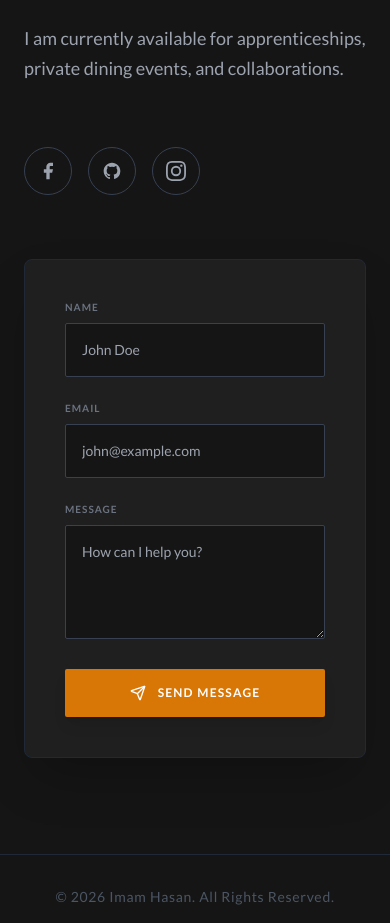
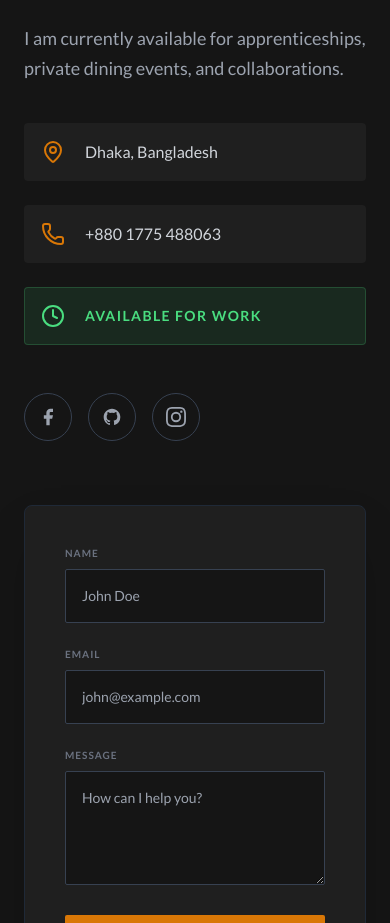
Before and after one commit to 1ImamHasan/chefPortfolio, a React (Vite) app: page / in a window 390 px wide. Shown: the part 6580-7503 px from the top of the page. Built offline with nearby package versions, Linux system fonts and the light colour scheme; a web font is replaced by a local one.

Commit message:
ui: add location, phone, availability badge to contact section

```diff
--- a/src/components/Contact.jsx
+++ b/src/components/Contact.jsx
@@ -1,6 +1,6 @@
 import { useState, useRef } from 'react'
 import emailjs from '@emailjs/browser'
-import { Mail, Phone, Send, CheckCircle, XCircle } from 'lucide-react'
+import { MapPin, Phone, Send, CheckCircle, XCircle, Clock } from 'lucide-react'
 import { siteConfig } from '../data/config'
 
 const FacebookIcon = () => (
@@ -52,6 +52,18 @@ export default function Contact() {
               I am currently available for apprenticeships, private dining events, and collaborations.
             </p>
             <div className="space-y-6">
+              <div className="flex items-center space-x-5 text-gray-300 p-4 bg-[#1f1f1f] rounded border border-transparent">
+                <MapPin className="text-brand-gold w-6 h-6 flex-shrink-0" />
+                <span className="font-sans">Dhaka, Bangladesh</span>
+              </div>
+              <div className="flex items-center space-x-5 text-gray-300 p-4 bg-[#1f1f1f] rounded border border-transparent">
+                <Phone className="text-brand-gold w-6 h-6 flex-shrink-0" />
+                <span className="font-sans">+880 1775 488063</span>
+              </div>
+              <div className="flex items-center space-x-5 text-green-400 p-4 bg-green-400/10 rounded border border-green-400/20">
+                <Clock className="w-6 h-6 flex-shrink-0" />
+                <span className="font-sans text-sm font-bold uppercase tracking-widest">Available for Work</span>
+              </div>
 
 
               <div className="flex space-x-4 pt-6">
```
